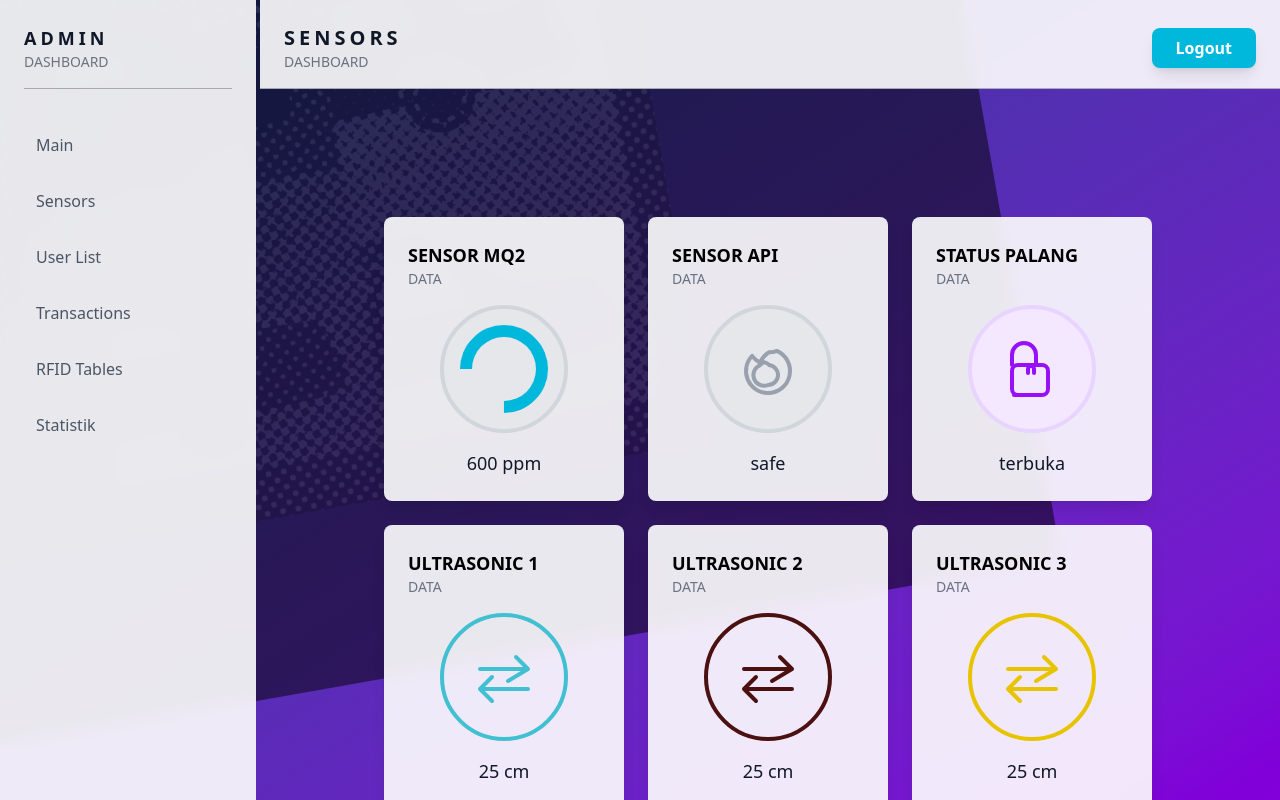
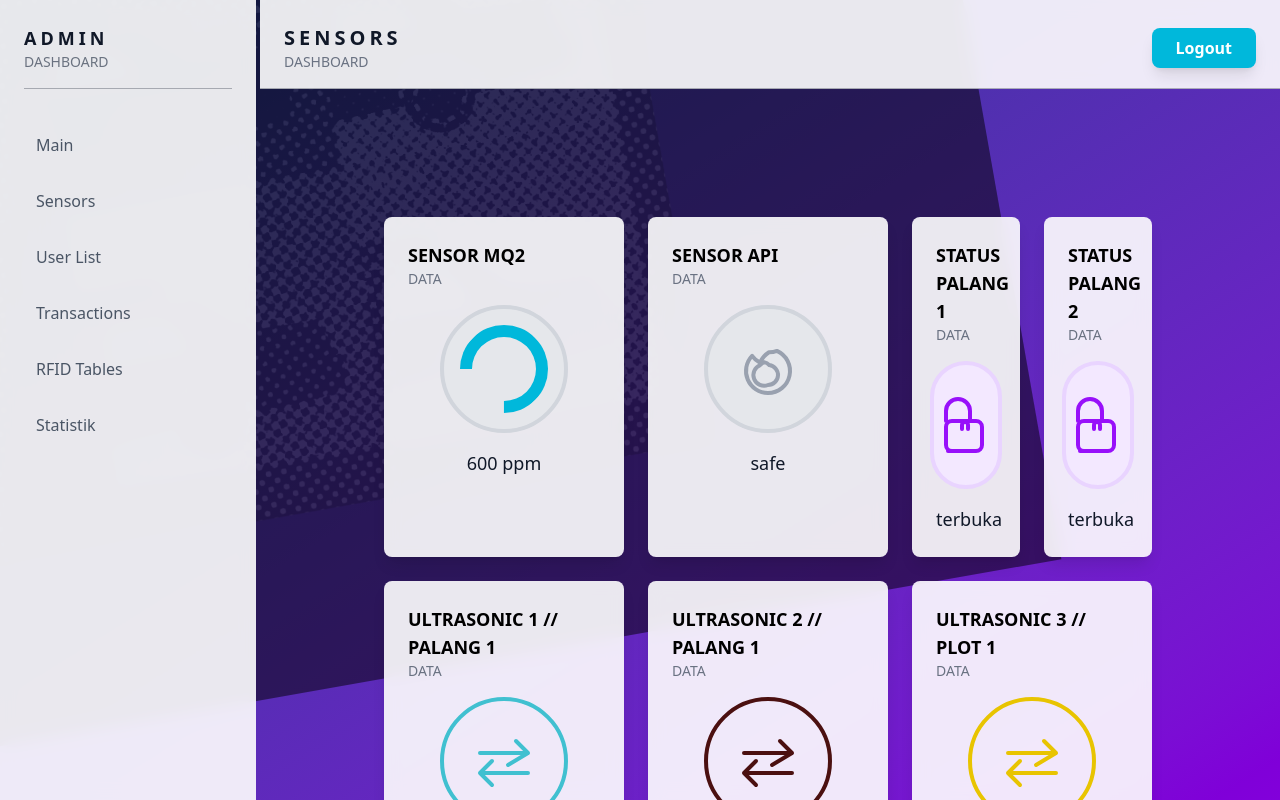
Before and after one commit to hino89/project-iot-frontend, a React (Vite) app: page /adminDashboard/sensors in a window 1280 px wide. Built offline with nearby package versions, Linux system fonts and the light colour scheme.

Commit message:
fixed some sensors names and fixed the denah img

```diff
--- a/src/admin/AdminDashboardMain.tsx
+++ b/src/admin/AdminDashboardMain.tsx
@@ -14,13 +14,13 @@ export function AdminDashboardMain() {
                 </p>
 
                 {/* 2. Placeholder Peta (style dari User Dashboard) */}
-                <div className="w-full h-[500px] rounded-lg mt-8 flex items-center justify-center bg-[url('/public/DenahParking.png')] bg-contain bg-center bg-no-repeat">
+                <div className="w-full h-[500px] rounded-lg mt-8 flex items-center justify-center bg-[url('/public/Parkingx4.png')] bg-contain bg-center bg-no-repeat">
 
                 </div>
 
                 <div className="grid grid-cols-4 gap-2 pt-6 w-full mx-auto">
                     <div className="bg-white/90 backdrop-blur-sm p-4 rounded-lg shadow-lg text-gray-900">
-                        <h3 className="text-sm font-bold text-black uppercase">Ultrasonic 1 // Plot 1</h3>
+                        <h3 className="text-sm font-bold text-black uppercase">Ultrasonic 3 // Plot 1</h3>
                         <p className="text-sm text-gray-500 uppercase">Data</p>
                         <div className="my-4 flex justify-center">
                             <div className="w-12 h-12 mx-auto rounded-full flex items-center justify-center border-2 border-cyanGrungeLight">
@@ -32,7 +32,7 @@ export function AdminDashboardMain() {
                         <p className="text-center text-gray-900 text-sm">25 cm</p>
                     </div>
                     <div className="bg-white/90 backdrop-blur-sm p-4 rounded-lg shadow-lg text-gray-900">
-                        <h3 className="text-sm font-bold text-black uppercase">Ultrasonic 2 // Plot 2</h3>
+                        <h3 className="text-sm font-bold text-black uppercase">Ultrasonic 4 // Plot 2</h3>
                         <p className="text-sm text-gray-500 uppercase">Data</p>
                         <div className="my-4 flex justify-center">
                             <div className="w-12 h-12 mx-auto rounded-full flex items-center justify-center border-2 border-cyanGrungeLight">
@@ -44,7 +44,7 @@ export function AdminDashboardMain() {
                         <p className="text-center text-gray-900 text-sm">25 cm</p>
                     </div>
                     <div className="bg-white/90 backdrop-blur-sm p-4 rounded-lg shadow-lg text-gray-900">
-                        <h3 className="text-sm font-bold text-black uppercase">Ultrasonic 3 // Plot 3</h3>
+                        <h3 className="text-sm font-bold text-black uppercase">Ultrasonic 5 // Plot 3</h3>
                         <p className="text-sm text-gray-500 uppercase">Data</p>
                         <div className="my-4 flex justify-center">
                             <div className="w-12 h-12 mx-auto rounded-full flex items-center justify-center border-2 border-cyanGrungeLight">
@@ -56,7 +56,7 @@ export function AdminDashboardMain() {
                         <p className="text-center text-gray-900 text-sm">25 cm</p>
                     </div>
                     <div className="bg-white/90 backdrop-blur-sm p-4 rounded-lg shadow-lg text-gray-900">
-                        <h3 className="text-sm font-bold text-black uppercase">Ultrasonic 4 // Plot 4</h3>
+                        <h3 className="text-sm font-bold text-black uppercase">Ultrasonic 6 // Plot 4</h3>
                         <p className="text-sm text-gray-500 uppercase">Data</p>
                         <div className="my-4 flex justify-center">
                             <div className="w-12 h-12 mx-auto rounded-full flex items-center justify-center border-2 border-cyanGrungeLight">
--- a/src/admin/AdminDashboardSensors.tsx
+++ b/src/admin/AdminDashboardSensors.tsx
@@ -27,8 +27,9 @@ export function AdminDashboardSensors() {
             <p className="text-center text-gray-900 text-lg">safe</p>
         </div>
 
+        <div className="grid grid-cols-2 gap-6 w-full mx-auto">
                 <div className="bg-white/90 backdrop-blur-sm p-6 rounded-lg shadow-lg text-gray-900">
-            <h3 className="text-lg font-bold text-black uppercase">Status Palang</h3>
+                    <h3 className="text-lg font-bold text-black uppercase">Status Palang 1</h3>
                     <p className="text-sm text-gray-500 uppercase">Data</p>
                     <div className="my-4 flex justify-center">
                         <div className="w-32 h-32 mx-auto rounded-full bg-purple-100 flex items-center justify-center border-4 border-purple-200">
@@ -40,9 +41,23 @@ export function AdminDashboardSensors() {
                     </div>
                     <p className="text-center text-gray-900 text-lg">terbuka</p>
                 </div>
+                <div className="bg-white/90 backdrop-blur-sm p-6 rounded-lg shadow-lg text-gray-900">
+                    <h3 className="text-lg font-bold text-black uppercase">Status Palang 2</h3>
+                    <p className="text-sm text-gray-500 uppercase">Data</p>
+                    <div className="my-4 flex justify-center">
+                        <div className="w-32 h-32 mx-auto rounded-full bg-purple-100 flex items-center justify-center border-4 border-purple-200">
+                            <svg className="w-16 h-16 text-purple-600" fill="none" viewBox="0 0 24 24" stroke="currentColor" strokeWidth={1.5}>
+                                <path strokeLinecap="round" strokeLinejoin="round" d="M13.5 10.5V6.75a4.5 4.5 0 1 0-9 0v3.75m.75 11.25h10.5a2.25 2.25 0 0 0 2.25-2.25v-6.75a2.25 2.25 0 0 0-2.25-2.25H6.75a2.25 2.25 0 0 0-2.25 2.25v6.75a2.25 2.25 0 0 0 2.25 2.25Z" />
+                                <path strokeLinecap="round" strokeLinejoin="round" d="M10.5 13.5v-1.5c0-.621.504-1.125 1.125-1.125h.008c.621 0 1.125.504 1.125 1.125v1.5" />
+                            </svg>
+                        </div>
+                    </div>
+                    <p className="text-center text-gray-900 text-lg">terbuka</p>
+                </div>
+            </div>
 
         <div className="bg-white/90 backdrop-blur-sm p-6 rounded-lg shadow-lg text-gray-900">
-            <h3 className="text-lg font-bold text-black uppercase">Ultrasonic 1</h3>
+            <h3 className="text-lg font-bold text-black uppercase">Ultrasonic 1 // Palang 1</h3>
             <p className="text-sm text-gray-500 uppercase">Data</p>
             <div className="my-4 flex justify-center">
                 <div className="w-32 h-32 mx-auto rounded-full flex items-center justify-center border-4 border-cyanGrungeLight">
@@ -55,7 +70,7 @@ export function AdminDashboardSensors() {
         </div>
 
         <div className="bg-white/90 backdrop-blur-sm p-6 rounded-lg shadow-lg text-gray-900">
-            <h3 className="text-lg font-bold text-black uppercase">Ultrasonic 2</h3>
+            <h3 className="text-lg font-bold text-black uppercase">Ultrasonic 2 // Palang 1</h3>
             <p className="text-sm text-gray-500 uppercase">Data</p>
             <div className="my-4 flex justify-center">
                 <div className="w-32 h-32 mx-auto rounded-full flex items-center justify-center border-4 border-redGrungeLight">
@@ -68,7 +83,7 @@ export function AdminDashboardSensors() {
         </div>
 
         <div className="bg-white/90 backdrop-blur-sm p-6 rounded-lg shadow-lg text-gray-900">
-            <h3 className="text-lg font-bold text-black uppercase">Ultrasonic 3</h3>
+            <h3 className="text-lg font-bold text-black uppercase">Ultrasonic 3 // Plot 1</h3>
             <p className="text-sm text-gray-500 uppercase">Data</p>
             <div className="my-4 flex justify-center">
                 <div className="w-32 h-32 mx-auto rounded-full flex items-center justify-center border-4 border-yellowGrungeLight">
@@ -81,7 +96,7 @@ export function AdminDashboardSensors() {
         </div>
 
         <div className="bg-white/90 backdrop-blur-sm p-6 rounded-lg shadow-lg text-gray-900">
-            <h3 className="text-lg font-bold text-black uppercase">Ultrasonic 4</h3>
+            <h3 className="text-lg font-bold text-black uppercase">Ultrasonic 4 // Plot 2</h3>
             <p className="text-sm text-gray-500 uppercase">Data</p>
             <div className="my-4 flex justify-center">
                 <div className="w-32 h-32 mx-auto rounded-full flex items-center justify-center border-4 border-purpleGrungeLight">
@@ -94,7 +109,7 @@ export function AdminDashboardSensors() {
         </div>
 
         <div className="bg-white/90 backdrop-blur-sm p-6 rounded-lg shadow-lg text-gray-900">
-            <h3 className="text-lg font-bold text-black uppercase">Ultrasonic 5</h3>
+            <h3 className="text-lg font-bold text-black uppercase">Ultrasonic 5 // Plot 3</h3>
             <p className="text-sm text-gray-500 uppercase">Data</p>
             <div className="my-4 flex justify-center">
                 <div className="w-32 h-32 mx-auto rounded-full flex items-center justify-center border-4 border-pinkGrungeLight">
@@ -107,7 +122,7 @@ export function AdminDashboardSensors() {
         </div>
 
         <div className="bg-white/90 backdrop-blur-sm p-6 rounded-lg shadow-lg text-gray-900">
-            <h3 className="text-lg font-bold text-black uppercase">Ultrasonic 6</h3>
+            <h3 className="text-lg font-bold text-black uppercase">Ultrasonic 6 // Plot 4</h3>
             <p className="text-sm text-gray-500 uppercase">Data</p>
             <div className="my-4 flex justify-center">
                 <div className="w-32 h-32 mx-auto rounded-full flex items-center justify-center border-4 border-cyanGrungeLight">
```
Also changed, not shown: public/Parkingx4.png (added). Lines whose indentation alone changed are shown as unchanged.
